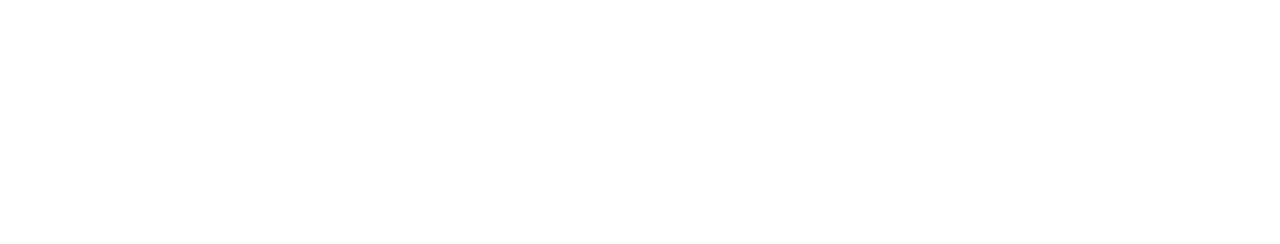
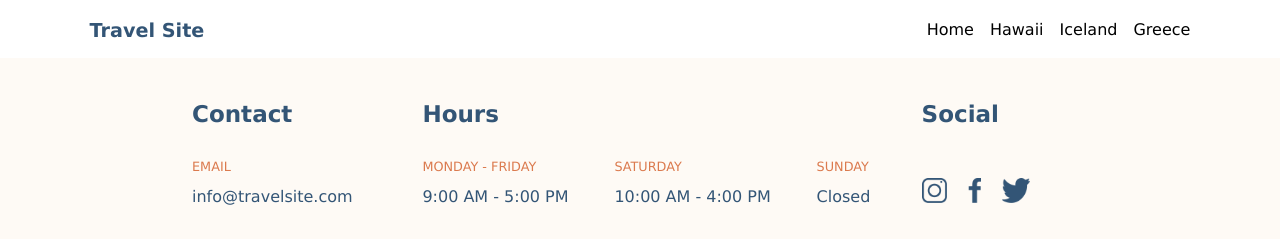
Before and after one commit to jaymeliao/TravelSite, a plain HTML site: page page/greece.html in a window 1280 px wide. Drawn offline with Linux system fonts and the light colour scheme.

Commit message:
index.html finihed

```diff
--- a/css/global.scss
+++ b/css/global.scss
@@ -9,7 +9,6 @@
   font-family: $font-stack;
 }
 
-
 h1 {
   font-size: 3rem;
   font-weight: 300;
@@ -20,13 +19,20 @@
 }
 
 h3{
-  font-size: 1.2rem;
+  font-size: 1.4rem;
   font-weight: 300;
 }
 
-a {
-  font-size: 1rem;
+h4{
+  font-size: 0.8rem;
+  font-weight: 400;
 }
+
+ul li {
+  font-size: 1rem
+}
+
+a,
 p {
   font-size: 1rem;
   font-weight: 300;
@@ -49,6 +55,7 @@
       font-weight: bold;
       text-decoration: none;
       color: $primary-color;
+      font-size: 1.2rem;
     }
   }
   nav ul {
@@ -64,3 +71,61 @@
 main {
   margin-top: 50px;
 }
+
+
+
+footer{
+  background-color: $background-color;
+  display: flex;
+  padding: 2rem 15vw ;
+  justify-content: space-between;
+  gap:4vw;
+  > div {
+    h2{
+      color: $primary-color;
+      font-size: 1.8vw;
+      font-weight: bold;
+      padding: 1.5vw 0;
+
+    }
+    > div{
+      h4 {
+        color: $sub-color;
+        text-transform: uppercase;
+        padding: 1vw 0;
+      }
+      p{
+        color: $primary-color;
+      }
+    }
+  }
+  > div:nth-child(1){
+    flex: 0 0 20%;
+  }
+  > div:nth-child(3){
+    flex: 1;
+  }
+  > div:nth-child(2){
+    flex: 0 0 50%;
+    > div {
+      display: flex;
+      justify-content: space-between;
+    }
+  }
+
+  .social-media {
+
+      > div{
+        justify-content: space-between;
+      a {
+        display: inline-block;
+        margin: 2.5vw 1rem 0 0;
+
+      }
+    }
+    img {
+      height: 25px;
+    }
+  }
+
+}
--- a/css/main.scss
+++ b/css/main.scss
@@ -41,8 +41,9 @@
 }
 
 .recommendations {
-    padding: 1vh $container-paddingX $container-paddingY $container-paddingX;
+    padding: 1vw $container-paddingX $container-paddingY $container-paddingX;
     background-color: $white-bg-color;
+
     h3 {
         color: $primary-color;
         padding: 2vw 0;
@@ -50,12 +51,11 @@
     }
     .destination{
         display: flex;
-        width: 100%;
-        justify-content: center;
-        gap:2.5vw;
+        margin: 1vw 8vw;
+        justify-content: space-between;
         &__card {
             position: relative;
-            width: 22%;
+            width: 30%;
             box-shadow: 0px 4px 4px rgba(0, 0, 0, 0.2);
             border-radius: 5px;
             &__img{
@@ -70,7 +70,6 @@
                 right: 1.5vw;
                 font-weight: bold;
                 color: white;
-                font-size: 2vw;
                 padding: 0;
             }
 
--- a/index.html
+++ b/index.html
@@ -3,8 +3,8 @@
   <head>
     <meta charset="UTF-8" />
     <meta name="viewport" content="width=device-width, initial-scale=1.0" />
-    <link rel="stylesheet" href="/css/global.css" />
-    <link rel="stylesheet" href="/css/main.css" />
+    <link rel="stylesheet" href="css/global.css" />
+    <link rel="stylesheet" href="css/main.css" />
     <title>Travel Site</title>
   </head>
   <body>
@@ -37,22 +37,73 @@
         <h3>Recommendations</h3>
         <div class="destination">
           <div class="destination__card">
-            <img class="destination__card__img" src="assets/Images/hawaii.jpg" alt="hawaii" />
+            <img
+              class="destination__card__img"
+              src="assets/Images/hawaii.jpg"
+              alt="hawaii"
+            />
             <h3 class="destination__card__title">Hawaii</h3>
           </div>
 
           <div class="destination__card">
-            <img class="destination__card__img" src="assets/Images/iceland.jpg" alt="Iceland" />
+            <img
+              class="destination__card__img"
+              src="assets/Images/iceland.jpg"
+              alt="Iceland"
+            />
             <h3 class="destination__card__title">Iceland</h3>
           </div>
 
           <div class="destination__card">
-            <img class="destination__card__img" src="assets/Images/greece.jpg" alt="Greece" />
+            <img
+              class="destination__card__img"
+              src="assets/Images/greece.jpg"
+              alt="Greece"
+            />
             <h3 class="destination__card__title">Greece</h3>
           </div>
         </div>
       </section>
     </main>
-    <footer></footer>
+    <footer>
+      <div>
+        <h2>Contact</h2>
+        <div>
+          <h4>email</h4>
+          <p>info@travelsite.com</p>
+        </div>
+      </div>
+      <div>
+        <h2>Hours</h2>
+        <div>
+          <div>
+            <h4>Monday - Friday</h4>
+            <p>9:00 AM - 5:00 PM</p>
+          </div>
+          <div>
+            <h4>Saturday</h4>
+            <p>10:00 AM - 4:00 PM</p>
+          </div>
+          <div>
+            <h4>Sunday</h4>
+            <p>Closed</p>
+          </div>
+        </div>
+      </div>
+      <div class="social-media">
+        <div>
+          <h2>Social</h2>
+          <a href="http://instagram.com"
+            ><img src="assets/Icons/icon-instagram.png" alt="instagram"
+          /></a>
+          <a href="http://facebook.com"
+            ><img src="assets/Icons/icon-facebook.png" alt="facebook"
+          /></a>
+          <a href="http://twitter.com"
+            ><img src="assets/Icons/icon-twitter.png" alt="twitter"
+          /></a>
+        </div>
+      </div>
+    </footer>
   </body>
 </html>
--- a/page/greece.html
+++ b/page/greece.html
@@ -0,0 +1,67 @@
+<!DOCTYPE html>
+<html lang="en">
+  <head>
+    <meta charset="UTF-8" />
+    <meta name="viewport" content="width=device-width, initial-scale=1.0" />
+    <link rel="stylesheet" href="../css/global.css" />
+    <link rel="stylesheet" href="../css/main.css" />
+    <title>Travel Site</title>
+  </head>
+  <body>
+    <header>
+      <h3 class="logo"><a href="../index.html">Travel Site</a></h3>
+      <nav>
+        <ul>
+          <li>Home</li>
+          <li>Hawaii</li>
+          <li>Iceland</li>
+          <li>Greece</li>
+        </ul>
+      </nav>
+    </header>
+    <main>
+
+
+    </main>
+    <footer>
+      <div>
+        <h2>Contact</h2>
+        <div>
+          <h4>email</h4>
+          <p>info@travelsite.com</p>
+        </div>
+      </div>
+      <div>
+        <h2>Hours</h2>
+        <div>
+          <div>
+            <h4>Monday - Friday</h4>
+            <p>9:00 AM - 5:00 PM</p>
+          </div>
+          <div>
+            <h4>Saturday</h4>
+            <p>10:00 AM - 4:00 PM</p>
+          </div>
+          <div>
+            <h4>Sunday</h4>
+            <p>Closed</p>
+          </div>
+        </div>
+      </div>
+      <div class="social-media">
+        <div>
+          <h2>Social</h2>
+          <a href="http://instagram.com"
+            ><img src="../assets/Icons/icon-instagram.png" alt="instagram"
+          /></a>
+          <a href="http://facebook.com"
+            ><img src="../assets/Icons/icon-facebook.png" alt="facebook"
+          /></a>
+          <a href="http://twitter.com"
+            ><img src="../assets/Icons/icon-twitter.png" alt="twitter"
+          /></a>
+        </div>
+      </div>
+    </footer>
+  </body>
+</html>
```
Also changed, not shown: css/global.css, css/main.css, 3 other files.
